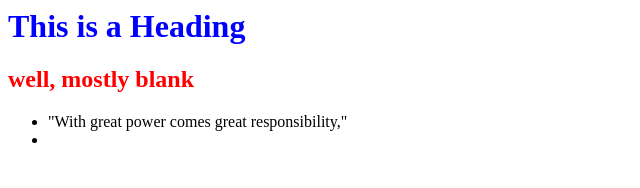
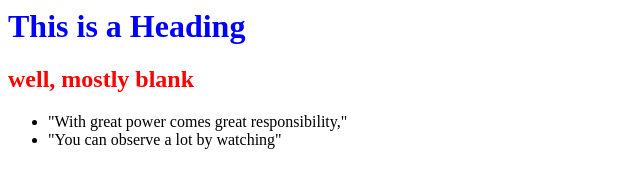
Before and after one commit to truongminhsi/0main_OpenSap_repo, a plain HTML site: page index.html in a window 1280 px wide. Shown: the whole page, without its empty margins (0-640 px from the left). Drawn offline with Linux system fonts and the light colour scheme.

Commit message:
add quotes by Yogi Berra

```diff
--- a/index.html
+++ b/index.html
@@ -9,7 +9,7 @@
 <h2>well, mostly blank</h2>
 <ul>
 	<li>"With great power comes great responsibility,"</li>
-	<li></li>
+	<li>"You can observe a lot by watching"</li>
 </ul>
 
 </body>
```
